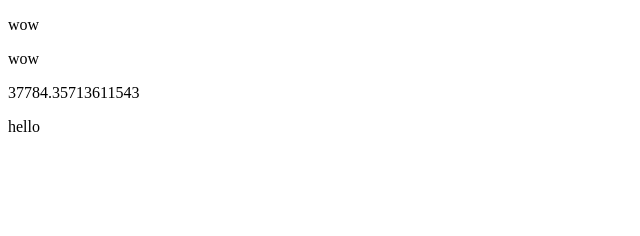
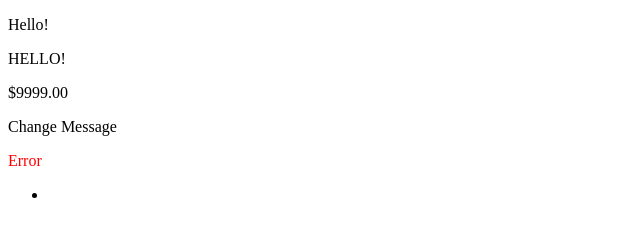
Before and after one commit to chenggang321/vue-source-study, a website built with webpack: page index.html in a window 1280 px wide. Shown: the whole page, without its empty margins (0-640 px from the left). Built offline with nearby package versions, Linux system fonts and the light colour scheme.

Commit message:
day03-事件代理与过滤器的实现

```diff
--- a/index.html
+++ b/index.html
@@ -13,15 +13,20 @@
     </style>
 </head>
 <body>
-<div id="test" sd-on-click="changeMessage | delegate .button">
-    <p sd-text="msg.wow | capitalize" sd-on-click="remove"></p>
-    <p sd-text="msg.wow | uppercase" class="button"></p>
+<div id="app" sd-controller="TodoList"  sd-on="click:changeMessage | delegate .button">
+    <p sd-text="msg | capitalize"></p>
+    <p sd-text="msg | uppercase"></p>
     <p sd-text="total | money"></p>
-    <p sd-class-red="error" sd-text="hello"></p>
+    <p class="button">Change Message</p>
+    <p sd-class="red" sd-show="error">Error</p>
     <ul sd-show="todos">
-        <li sd-each-todo="todos">
-            <span class="todo" sd-text="todo.title" sd-class-done="todo.done"></span>
-        </li>
+        <li class="todo"
+            sd-controller="Todo"
+            sd-each="todo:todos"
+            sd-class="done:todo.done"
+            sd-on="click:changeMessage,click:todo.toggle"
+            sd-text="todo.title"
+        ></li>
     </ul>
 </div>
 <script src="dist/seed.js"></script>
--- /dev/null
+++ b/src/binding.js
@@ -0,0 +1,89 @@
+var config = require('./config'),
+    directories = require('./directives'),
+    Filters = require('./filters');
+
+var KEY_RE = /^[^\|]+/,
+    ARG_RE = /([^:]+:(.+)$)/,
+    FILTERS_RE = /\|[^\|]+/g,
+    FILTERS_TOKEN_RE = /[^\s']+|'[^']+'/g,
+    QUOTE_RE = /'/g;
+
+function Binding(directiveName, expression) {
+    //绑定 事件
+    var directive = directories[directiveName];
+    if (typeof directive === 'function') {
+        this._update = directive;
+    } else {
+        for (var prop in directive) {
+            if (prop === 'update') {
+                this['_update'] = directive.update;
+                continue
+            }
+            this[prop] = directive[prop]
+        }
+    }
+
+    var rawKey = expression.match(KEY_RE)[0];
+    var argMatch = rawKey.match(ARG_RE);
+
+
+    this.key = argMatch
+        ? argMatch[2].trim()
+        : rawKey.trim();
+
+    this.arg = argMatch
+        ? argMatch[1].trim()
+        : null;
+    var filterExpressions = expression.match(FILTERS_RE);
+    if (filterExpressions) {
+        this.filters = filterExpressions.map(function (filter) {
+            var tokens = filter.slice(1)
+                .match(FILTERS_TOKEN_RE)
+                .map(function (token) {
+                    return token.replace(QUOTE_RE, '').trim();
+                });
+            return {
+                name: tokens[0],
+                apply: Filters[tokens[0]],
+                args: tokens.length > 1
+                    ? tokens.slice(1)
+                    : null
+            }
+        })
+    }
+}
+Binding.prototype.update = function (value) {
+    // apply filters
+    if (this.filters) {
+        value = this.applyFilters(value)
+    }
+    this._update(value);
+};
+
+Binding.prototype.applyFilters = function (value) {
+    var filtered = value;
+    this.filters.forEach(function (filter) {
+        if (!filter.apply) throw new Error('Unknown filter' + filter.name);
+        filtered = filter.apply(filtered, filter.args);
+    });
+    return filtered;
+};
+
+module.exports = {
+    // make sure the directive and value is valid
+    parse: function (dirname, expression) {
+        var prefix = config.prefix;
+        if (dirname.indexOf(prefix) === -1) return null;
+        dirname = dirname.slice(prefix.length + 1);
+
+        var dir = directories[dirname];
+        var valid = KEY_RE.test(expression);
+
+        if (!dir) console.warn('unknown directive:' + dirname);
+        if (!valid) console.warn('invalid directive expression:' + expression);
+
+        return dir && valid
+            ? new Binding(dirname,expression)
+            : null
+    }
+};
--- /dev/null
+++ b/src/controllers.js
@@ -0,0 +1 @@
+module.exports = {};
--- a/src/directive.js
+++ /dev/null
@@ -1,81 +0,0 @@
-var config = require('./config'),
-    Directives = require('./directives'),
-    Filters = require('./filters');
-
-var KEY_RE = /^[^\|]+/,
-    FILTERS_RE = /\|[^\|]+/g,
-    FILTERS_TOKEN_RE = /[^\s']+|'[^']+'/g,
-    QUOTE_RE = /'/g;
-
-function Directive(def, attr, arg, key) {
-    if (typeof def === 'function') {
-        this._update = def;
-    } else {
-        for (var prop in def) {
-            if (prop === 'update') {
-                this['_update'] = def.update;
-                continue
-            }
-            this[prop] = def[prop]
-        }
-    }
-    this.attr = attr;
-    this.arg = arg;
-    this.key = key;
-    var filters = attr.value.match(FILTERS_RE);
-    if (filters) {
-        this.filters = filters.map(function (filter) {
-            var tokens = filter.slice(1)
-                .match(FILTERS_TOKEN_RE)
-                .map(function (token) {
-                    return token.replace(QUOTE_RE, '').trim();
-                });
-            return {
-                name: tokens[0],
-                apply: Filters[tokens[0]],
-                args: tokens.length > 1
-                    ? tokens.slice(1)
-                    : null
-            }
-        })
-    }
-}
-Directive.prototype.update = function (value) {
-    if (this.filters) {
-        value = this.applyFilters(value)
-    }
-    this._update(value);
-};
-
-Directive.prototype.applyFilters = function (value) {
-    var filtered = value;
-    this.filters.forEach(function (filter) {
-        if (typeof filter === 'function') {
-            filtered = filter.apply(filtered, filter.args);
-        }
-    });
-    return filtered;
-};
-
-module.exports = {
-    // make sure the directive and value is valid
-    parse: function (attr) {
-        var prefix = config.prefix;
-        if (attr.name.indexOf(prefix) === -1) return null;
-        // parse directive name and argument 解析指令名称和参数
-        var noprefix = attr.name.slice(prefix.length + 1),//去除开头标记
-            argIndex = noprefix.indexOf('-'),//是否还有-
-            arg = argIndex === -1
-                ? null
-                : noprefix.slice(argIndex + 1),//第二个-后面的参数
-            name = arg
-                ? noprefix.slice(0, argIndex)
-                : noprefix,//指令名称
-            def = Directives[name];//指令回调
-        var key = attr.value.match(KEY_RE);//获得|前面的值
-
-        return def && key
-            ? new Directive(def, attr, arg, key[0].trim())
-            : null
-    }
-};
--- a/src/directives.js
+++ b/src/directives.js
@@ -1,4 +1,5 @@
 var config = require('./config'),
+    controllers = require('./controllers'),
     watchArray = require('./watchArray');
 
 module.exports = {
@@ -12,23 +13,21 @@ module.exports = {
     },
 
     class: function (value) {
-        this.el.classList[value ? 'add' : 'remove'](this.arg)
+        this.el.classList[value ? 'add' : 'remove'](value)
     },
 
     on: {
         update: function (handler) {
             var event = this.arg;
-            if (!this.handlers) {
-                this.handlers = {}
-            }
-            var handlers = this.handlers;
-            if (handlers[event]) {
-                this.el.removeEventListener(event, handlers[event])
+
+            event = event.match(/[^:]+/g)[0];
+
+            if (this.handler) {
+                this.el.removeEventListener(event, this.handler)
             }
             if (handler) {
-                handler = handler.bind(this.seed);
                 this.el.addEventListener(event, handler);
-                handlers[event] = handler
+                this.handler = handler
             }
         },
         unbind: function () {
@@ -40,55 +39,45 @@ module.exports = {
     },
 
     each: {
-        bind:function(){
-            this.el['sd-block'] = true;
-            this.prefixRE = new RegExp('^'+this.arg+'.');
+        bind: function () {
+            this.el.removeAttribute(config.prefix + '-each');
+            this.prefixRE = new RegExp('^' + this.arg + '.');
+            // todo fix sd-each
             var ctn = this.container = this.el.parentNode;
-            this.marker = document.createComment('sd-each-'+this.arg+'-marker');
-            ctn.insertBefore(this.marker,this.el);
-            ctn.removeChild(this.el);
-            this.childSeeds = [];
+            this.marker = document.createComment('sd-each-' + this.arg + '-marker');
+            //ctn.insertBefore(this.marker, this.el);
+            //ctn.removeChild(this.el);
+            this.childSeeds = []
         },
         update: function (collection) {
-            if(this.childSeeds.length){
-                this.childSeeds.forEach(function(child){
+            if (this.childSeeds && this.childSeeds.length) {
+                this.childSeeds.forEach(function (child) {
                     child.destroy()
                 });
-                this.childSeeds = [];
+                this.childSeeds = []
             }
-            watchArray(collection,this.mutate.bind(this));
+            this.childSeeds = [];
+            //watchArray(collection, this.mutate.bind(this));
             var self = this;
-            collection.forEach(function(item,i){
-                self.childSeeds.push(self.buildItem(item,i,collection));
+            collection.forEach(function (item, i) {
+                self.childSeeds.push(self.buildItem(item, i, collection))
             })
         },
-         mutate: function (mutation) {
+        mutate: function (mutation) {
             console.log(mutation);
-         },
-        buildItem:function(data,index,collection){
-            var node = this.el.cloneNode(true),
-                spore = new Seed(node,data,{
-                    eachPrefixRE:this.prefixRE,
-                    parentScope:this.seed.scope
-                });
-            this.container.insertBefore(node,this.marker);
+        },
+        buildItem: function (data, index, collection) {
+            var Seed = require('./seed'),
+                node = this.el.cloneNode(true);
+
+            var spore = new Seed(node,data,{
+                eachPrefixRE:this.prefixRE,
+                parentSeed:this.seed
+            });
+            //this.container.insertBefore(node, this.marker);
             collection[index] = spore.scope;
-            return spore;
+            return spore
         }
     }
 
 };
-
-var push = [].push,
-    slice = [].slice;
-
- function augmentArray (collection, directive) {
-    collection.push = function(element){
-        push.call(this,arguments);
-        directive.mutate({
-            event:'push',
-            element:slice.call(arguments),
-            collection:collection
-        })
-    }
- }
--- a/src/index.js
+++ b/src/index.js
@@ -1,14 +1,16 @@
 var config = require('./config'),
     Seed = require('./seed'),
-    directives   = require('./directives'),
-    filters  = require('./filters');
+    directives = require('./directives'),
+    filters = require('./filters'),
+    controllers = require('./controllers');
+
 
 Seed.config = config;
 
-Seed.extend = function(opts){
-    var Spore = function(){
-        Seed.apply(this,arguments);
-        for(var prop in this.extensions){
+Seed.extend = function (opts) {
+    var Spore = function () {
+        Seed.apply(this, arguments);
+        for (var prop in this.extensions) {
             var ext = this.exception[prop];
             this.scope[prop] = (typeof ext === 'function')
                 ? ext.bind(this)
@@ -17,53 +19,97 @@ Seed.extend = function(opts){
     };
     Spore.prototype = Object.create(Seed.prototype);
     Spore.prototype.exception = {};
-    for(var prop in opts){
+    for (var prop in opts) {
         Spore.prototype.exception[prop] = opts[prop];
     }
     return Spore
 };
 
-Seed.directive = function (name,fn){
+Seed.controller = function (id, extensions) {
+    if (controllers[id]) {
+        console.warn('controller"' + id + '"was already and has been overwritten')
+    }
+    controllers[id] = extensions;
+};
+
+Seed.bootstrap = function (seeds) {
+    if (!Array.isArray(seeds)) seeds = [seeds];
+    var instances = [];
+    seeds.forEach(function (seed) {
+        var el = seed.el;
+        if (typeof el === 'string') {
+            el = document.querySelector(el);
+        }
+        if (!el) console.warn('invalid element or selector:' + seed.el);
+        instances.push(new Seed(el, seed.data, seed.options));
+    });
+    return instances.length > 1
+        ? instances
+        : instances[0]
+};
+
+Seed.directive = function (name, fn) {
     directives[name] = fn;
 };
 
-Seed.filter =function(name,fn){
+Seed.filter = function (name, fn) {
     filters[name] = fn;
 };
+Seed.evolve = Seed.controller;
+Seed.plant = Seed.bootstrap;
 
+/********************************  实例代码 **************************************/
 Seed.filter('money', function (value) {
-    return '$' + value.toFixed(2)
+    return value
+        ? '$' + value.toFixed(2)
+        : ''
 });
 
-var list = [
+Seed.controller('TodoList', function (scope, seed) {
+    scope.changeMessage = function () {
+        console.log('success');
+        scope.msg = 'It works!'
+    };
+    scope.remove = function () {
+        seed.destroy();
+    }
+});
+
+Seed.controller('Todo', function (scope) {
+    scope.toggle = function () {
+        scope.done = !scope.done
+    }
+});
+
+var s = Date.now();
+
+var data = {
+    msg: 'hello!',
+    total: 9999,
+    red: 'red',
+    todos: [
         {
-        title: 'make this shit kinda work',
+            title: 'hello!',
             done: true
         },
         {
-        title: 'make this shit work',
+            title: 'hello!!',
             done: false
         },
         {
-        title: 'more features!!!',
+            title: 'hello!!!',
             done: false
         }
-];
+    ]
+};
 
-var s = Date.now();
-
-var todos = new Seed('#test', {
-    total     : Math.random() * 100000,
-    'msg.wow' : 'wow',
-    hello     : 'hello',
-    todos     : list,
-    changeMessage: function () {
-        this.scope['msg.wow'] = 'holaoooo'
-    },
-    remove: function () {
-        this.destroy()
-    }
+var app = Seed.bootstrap({
+    el:'#app',
+    data:data
 });
 
 console.log(Date.now() - s + 'ms');
+
+/************************************ 实例代码 ***********************************/
+
 module.exports = Seed;
--- a/src/seed.js
+++ b/src/seed.js
@@ -1,91 +1,157 @@
 var config = require('./config'),
-    Directive = require('./directive');
+    controllers = require('./controllers'),
+    bindingParse = require('./binding');
 
 var map = Array.prototype.map;
 var each = Array.prototype.forEach;
 
+//lazy init
+
+var ctrlAttr,
+    eachAttr;
+
 function Seed(el, data, options) {
+
+    //refresh
+    ctrlAttr = config.prefix + '-controller';
+    eachAttr = config.prefix + '-each';
+
     if (typeof el === 'string') {
         el = document.querySelector(el);
     }
 
     this.el = el;
-    this.scope = {};
-    this._bindings = {};
-    this._options = options || {};
+    this.scope = data;//外部数据
+    this._bindings = {};//内部数据
+    this._options = options || {};//配置
+
+    //复制一份传入的数据
+    var key,dataCopy = {};
+    for(key in data){
+        dataCopy[key] = data[key];
+    }
+
+    // if has controller
+    var ctrlId = el.getAttribute(ctrlAttr);
+    var controller = null;
+
+    if(ctrlId){
+        controller = controllers[ctrlId];
+        el.removeAttribute(ctrlAttr);
+        if(!controller){
+            throw new Error('controller'+ctrlId+'is not defined');
+        }
+    }
 
     // process nodes for directives
-    this._compileNode(el);
+    this._compileNode(el,true);
+
+    //copy in methods from controller
+    if(controller){
+        controller.call(null,this.scope,this);
+    }
 
     // initialize all variables by invoking setters
-    for (var key in this._bindings) {
-        this.scope[key] = data[key]
+    for (var key in dataCopy) {
+        this.scope[key] = dataCopy[key]
+    }
 }
 
-}
-
-Seed.prototype._compileNode = function (node) {
+Seed.prototype._compileNode = function (node,root) {
     var self = this;
 
     if (node.nodeType === 3) {
-        //text node
+        //text node 对文字节点编译
         self._compileTextNode(node);
-    } else if (node.attributes && node.attributes.length) {
+    } else if (node.attributes && node.attributes.length) {//对元素节点操作
+        var eachExp = node.getAttribute(eachAttr);// sd-each 的值
+        var ctrlExp = node.getAttribute(ctrlAttr);// sd-controller 的值
+
+        // 对 sd-each 元素操作
+        if(eachExp){
+            //each block
+            /*
+            * @param selector sd-each元素
+            * @out Binding {bind: ƒ, _update: ƒ, mutate: ƒ, buildItem: ƒ, key: "todos", …}
+            *
+            * 绑定的元素
+            * */
+            var binding = bindingParse.parse(eachAttr,eachExp);
+            if(binding){
+                /*
+                * 将binding 绑定到 node 上并存到
+                * */
+                self._bind(node,binding);
+            }
+        }else if(!ctrlExp || root){//skip nested controllers
+            //normal node
             //clone attributes because the list can change
             var attrs = map.call(node.attributes,function(attr){
                 return {
                     name:attr.name,
-                value:attr.value
+                    extensions:attr.value.split(',')
                 }
             });
+
             attrs.forEach(function(attr){
-            var directive = Directive.parse(attr);
-            if(directive){
-                self._bind(node,directive);
+                var valid = false;
+                attr.extensions.forEach(function(exp){
+                    var binding = bindingParse.parse(attr.name,exp);
+                    if(binding){
+                        valid = true;
+                        self._bind(node,binding);
                     }
                 });
-    }
-
-    if(!node['sd-block'] && node.childNodes.length){
+                if(valid) node.removeAttribute(attr.name);
+            });
+            // 通过递归遍历所有子元素
+            if(node.childNodes.length){
                 each.call(node.childNodes,function(child){
                     self._compileNode(child);
                 })
             }
-};
-
-Seed.prototype._compileTextNode = function(){
+        }
+    }
 
 };
 
-Seed.prototype._bind = function (node, directive) {
+Seed.prototype._compileTextNode = function(node){
+    return node
+};
 
-    directive.seed = this;
-    directive.el = node;
-    node.removeAttribute(directive.attr.name);
-    var key = directive.key,
-        epr = this._options.eachPrefixRE;
-    if(epr){
+Seed.prototype._bind = function (node, bindingInstance) {
+
+    bindingInstance.seed = this;//将这个实例存入 binding
+    bindingInstance.el = node;
+
+    var key = bindingInstance.key,
+        epr = this._options.eachPrefixRE,
+        isEachKey = epr && epr.test(key),
+        seed = this;
+    // TODO make scope chain work on nested controllers
+    if(isEachKey){
         key = key.replace(epr,'');
+    }else if (epr){
+        seed = this._options.parentSeed;
     }
-    var binding = this._bindings[key] || this._createBinding(key);
 
+    //生成binding 并加入 bindings 同时通过属性劫持 与 scope 绑定
+    var binding = seed._bindings[key] || seed._createBinding(key);
     // add directive to this binding
-    binding.directives.push(directive);
+    binding.instance.push(bindingInstance);
+
 
     // invoke bind hook if exists
-    if (directive.bind) {
-        directive.bind.call(directive,node, binding.value);
+    if (bindingInstance.bind) {
+        bindingInstance.bind.call(this);
     }
 
 };
 
 Seed.prototype._createBinding = function (key) {
-
-    var self = this;
-
     var binding = {
         value: undefined,
-        directives: []
+        instance: []
     };
     this._bindings[key] = binding;
 
@@ -96,8 +162,8 @@ Seed.prototype._createBinding = function (key) {
         },
         set: function (value) {
             binding.value = value;
-            binding.directives.forEach(function (directive) {
-                directive.update(value)
+            binding.instance.forEach(function (instance) {
+                instance.update(value)
             })
         }
     });
@@ -106,7 +172,7 @@ Seed.prototype._createBinding = function (key) {
 };
 
 Seed.prototype.dump = function () {
-    var data = {}
+    var data = {};
     for (var key in this._bindings) {
         data[key] = this._bindings[key].value
     }
@@ -115,13 +181,13 @@ Seed.prototype.dump = function () {
 
 Seed.prototype.destroy = function () {
     for (var key in this._bindings) {
-        this._bindings[key].directives.forEach(unbind);
+        this._bindings[key].instance.forEach(unbind);
         delete this._bindings[key];
     }
     this.el.parentNode.removeChild(this.el);
-    function unbind(directive) {
-        if (directive.unbind) {
-            directive.unbind()
+    function unbind(instance) {
+        if (instance.unbind) {
+            instance.unbind()
         }
     }
 };
--- /dev/null
+++ b/src/textNodeParse.js
@@ -0,0 +1,3 @@
+/**
+ * Created by HH_Girl on 2018/4/28.
+ */
```
Also changed, not shown: src/filters.js (+12 -2 lines). Lines whose indentation alone changed are shown as unchanged.
